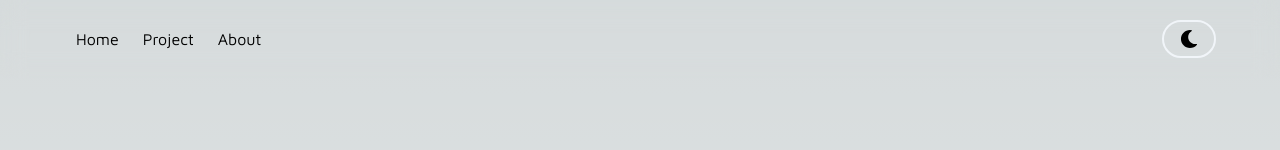
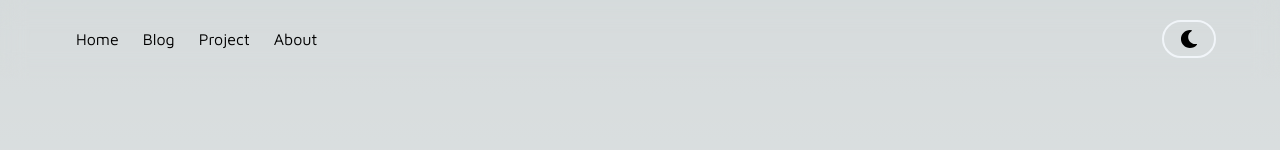
Before and after one commit to alfazh123/Alfazh-page, a Next.js app: page / in a window 1280 px wide. Shown: the top 150 px of the page. Built offline with nearby package versions, Linux system fonts and the light colour scheme.

Commit message:
fix: prioriti link

```diff
--- a/app/ui/navbar.tsx
+++ b/app/ui/navbar.tsx
@@ -14,6 +14,10 @@ const links = [
     {
         href: "/",
         label: "Home",
+    },
+    {
+        href: "/blog",
+        label: "Blog",
     },
     {
         href: "/project",
@@ -37,7 +41,7 @@ export default function Navbar() {
                 {links.map(({ href, label }) => (
                     <li key={`${href}${label}`}>
                         <Link href={href}>
-                            <p className="hover:underline px-3 md:text-base text-sm">
+                            <p className="hover:underline px-3 md:text-base sm:text-sm text-xs">
                                 {label}
                             </p>
                         </Link>
```
